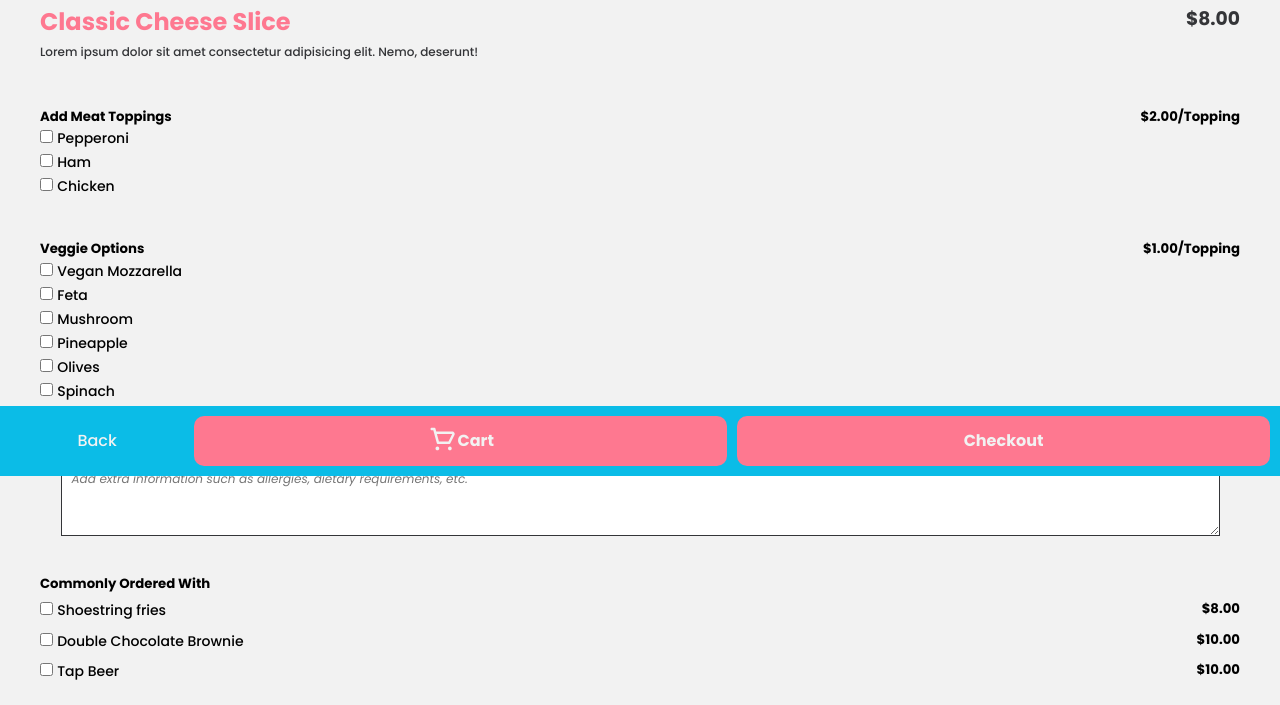
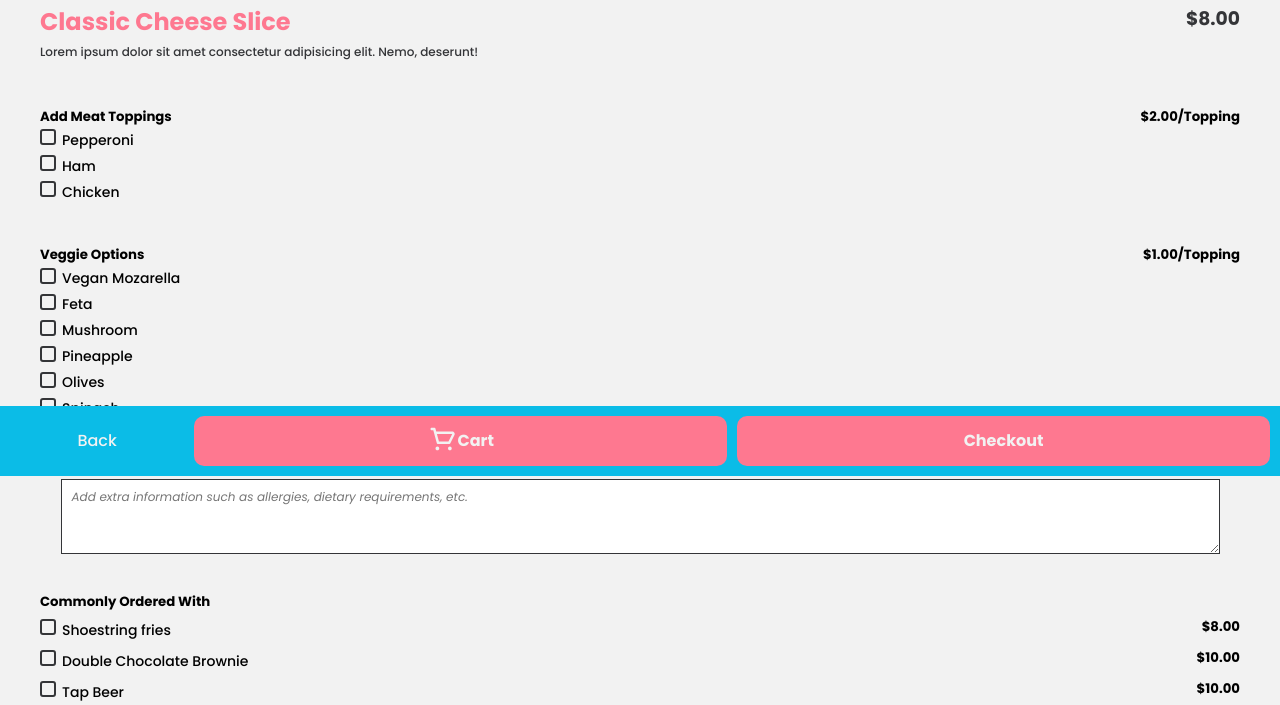
Before and after one commit to kmrbaltazar/dice-and-slice-summative, a plain HTML site: page pizza.html in a window 1280 px wide. Shown: the part 324-1029 px from the top of the page. Drawn offline with nearby package versions, Linux system fonts and the light colour scheme.

Commit message:
Checkbox styled for Menu

```diff
--- a/assets/styles/_layout.scss
+++ b/assets/styles/_layout.scss
@@ -448,8 +448,6 @@ img {
       right: 35%;
       top: 25%;
       margin: 0;
-
-
     }
 
     .add-cart-circle:first-child {
@@ -470,12 +468,35 @@ img {
   a {
     font-weight: 500;
   }
+}
 
+label.menu-checkbox {
+    font-size: 14px;
+    display: flex;
+    align-items: center;
+    gap: 5px;
+
+  input {
+    display: none;
+  }
+
+  span {
+    height: 16px;
+    width: 16px;
+    border: 2px solid $main-grey;
+    display: inline-block;
+    position: relative;
+    border-radius: 3px;
+    margin-right: 1px;
+    z-index: -1;
+  }
+
+  input:checked + span:before {
+    content: '\2713';
+    position: absolute;
+    bottom: -1.5px;
 
 }
-
-
-
-
+}
 
 @import "./media.scss";
--- a/pizza.html
+++ b/pizza.html
@@ -71,18 +71,9 @@
     <section class="selected-options">
       <div class="selected-option-type">
         <h5><strong>add meat toppings</strong></h5>
-        <div class="selected-checkbox-wrapper">
-          <input type="checkbox" id="pepperoni" name="pepperoni" />
-          <label for="pepperoni">Pepperoni</label>
-        </div>
-        <div class="selected-checkbox-wrapper">
-          <input type="checkbox" id="ham" name="ham" />
-          <label for="ham">Ham</label>
-        </div>
-        <div class="selected-checkbox-wrapper">
-          <input type="checkbox" id="chicken" name="chicken" />
-          <label for="pepperoni">Chicken</label>
-        </div>
+        <label class="menu-checkbox"><input type="checkbox" /><span></span>Pepperoni</label>
+        <label class="menu-checkbox"><input type="checkbox" /><span></span>Ham</label>
+        <label class="menu-checkbox"><input type="checkbox" /><span></span>Chicken</label>
       </div>
       <h5><strong>$2.00/topping</strong></h5>
     </section>
@@ -90,30 +81,12 @@
     <section class="selected-options">
       <div class="selected-option-type">
         <h5><strong>veggie options</strong></h5>
-        <div class="selected-checkbox-wrapper">
-          <input type="checkbox" id="veg-cheese" name="vegan-mozzarella" />
-          <label for="veg-cheese">Vegan Mozzarella</label>
-        </div>
-        <div class="selected-checkbox-wrapper">
-          <input type="checkbox" id="feta" name="feta" />
-          <label for="feta">Feta</label>
-        </div>
-        <div class="selected-checkbox-wrapper">
-          <input type="checkbox" id="mushroom" name="mushroom" />
-          <label for="mushroom">Mushroom</label>
-        </div>
-        <div class="selected-checkbox-wrapper">
-          <input type="checkbox" id="pineapple" name="pineapple" />
-          <label for="pineapple">Pineapple</label>
-        </div>
-        <div class="selected-checkbox-wrapper">
-          <input type="checkbox" id="olives" name="olives" />
-          <label for="olives">Olives</label>
-        </div>
-        <div class="selected-checkbox-wrapper">
-          <input type="checkbox" id="spinach" name="spinach" />
-          <label for="spinach">Spinach</label>
-        </div>
+        <label class="menu-checkbox"><input type="checkbox" /><span></span>Vegan Mozarella</label>
+        <label class="menu-checkbox"><input type="checkbox" /><span></span>Feta</label>
+        <label class="menu-checkbox"><input type="checkbox" /><span></span>Mushroom</label>
+        <label class="menu-checkbox"><input type="checkbox" /><span></span>Pineapple</label>
+        <label class="menu-checkbox"><input type="checkbox" /><span></span>Olives</label>
+        <label class="menu-checkbox"><input type="checkbox" /><span></span>Spinach</label>
       </div>
       <h5><strong>$1.00/topping</strong></h5>
     </section>
@@ -133,28 +106,19 @@
       <h5><strong>commonly ordered with</strong></h5>
       <div class="common-pairings-list">
         <div class="common-pairings-wrapper">
-          <div>
-            <input type="checkbox" id="fries" name="fries" />
-            <label for="fries">Shoestring fries</label>
-          </div>
+            <label class="menu-checkbox"><input type="checkbox" /><span></span>Shoestring fries</label>
           <div>
             <h5><strong>$8.00</strong></h5>
           </div>
         </div>
         <div class="common-pairings-wrapper">
-          <div>
-            <input type="checkbox" id="brownie" name="brownie" />
-            <label for="brownie">Double Chocolate Brownie</label>
-          </div>
+            <label class="menu-checkbox"><input type="checkbox" /><span></span>Double Chocolate Brownie</label>
           <div>
             <h5><strong>$10.00</strong></h5>
           </div>
         </div>
         <div class="common-pairings-wrapper">
-          <div>
-            <input type="checkbox" id="tap-beer" name="tap-beer" />
-            <label for="tap-beer">Tap Beer</label>
-          </div>
+            <label class="menu-checkbox"><input type="checkbox" /><span></span>Tap Beer</label>
           <div>
             <h5><strong>$10.00</strong></h5>
           </div>
```
Also changed, not shown: test.html (+3 -0 lines), assets/styles/main.css, 2 other files. Lines whose indentation alone changed are shown as unchanged.
